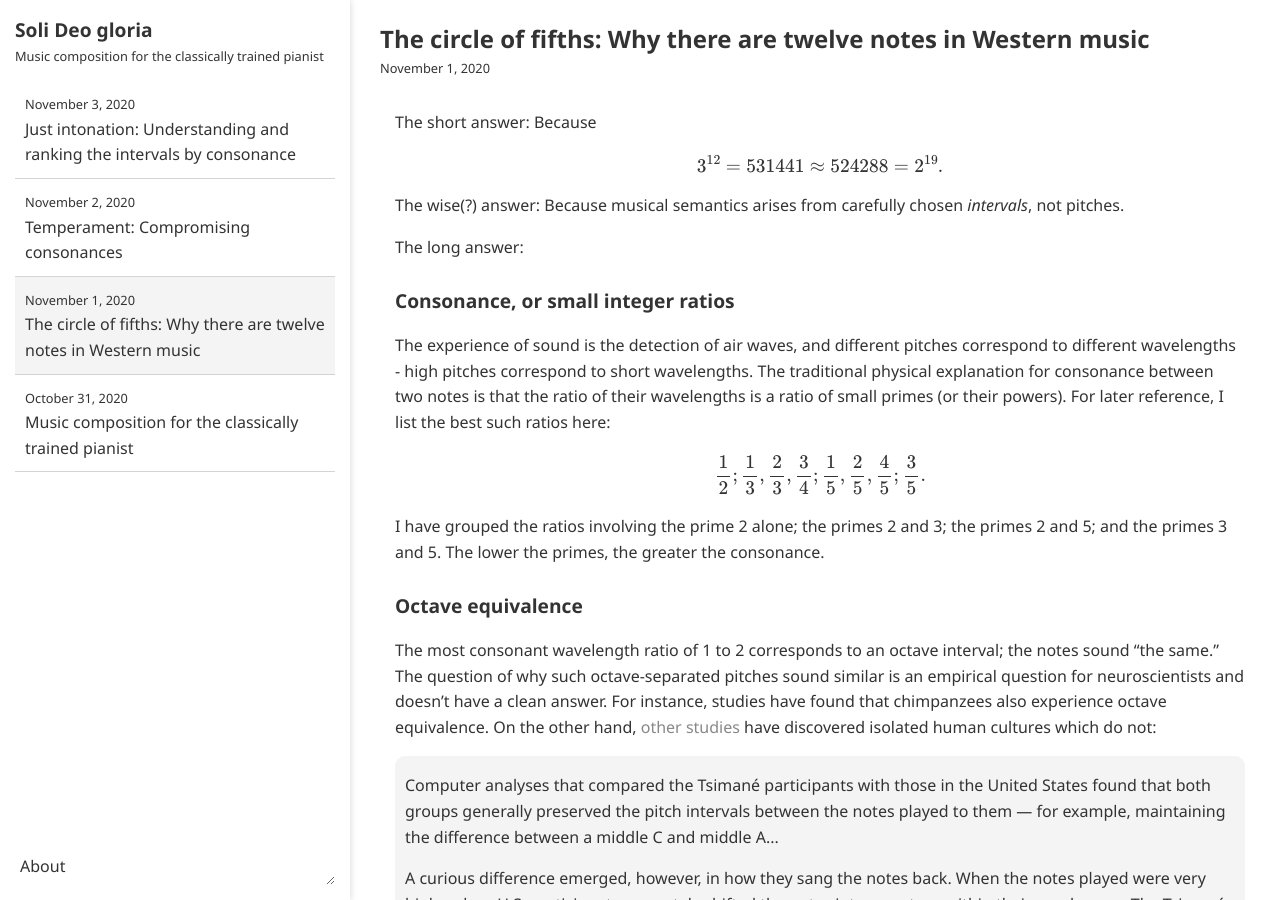
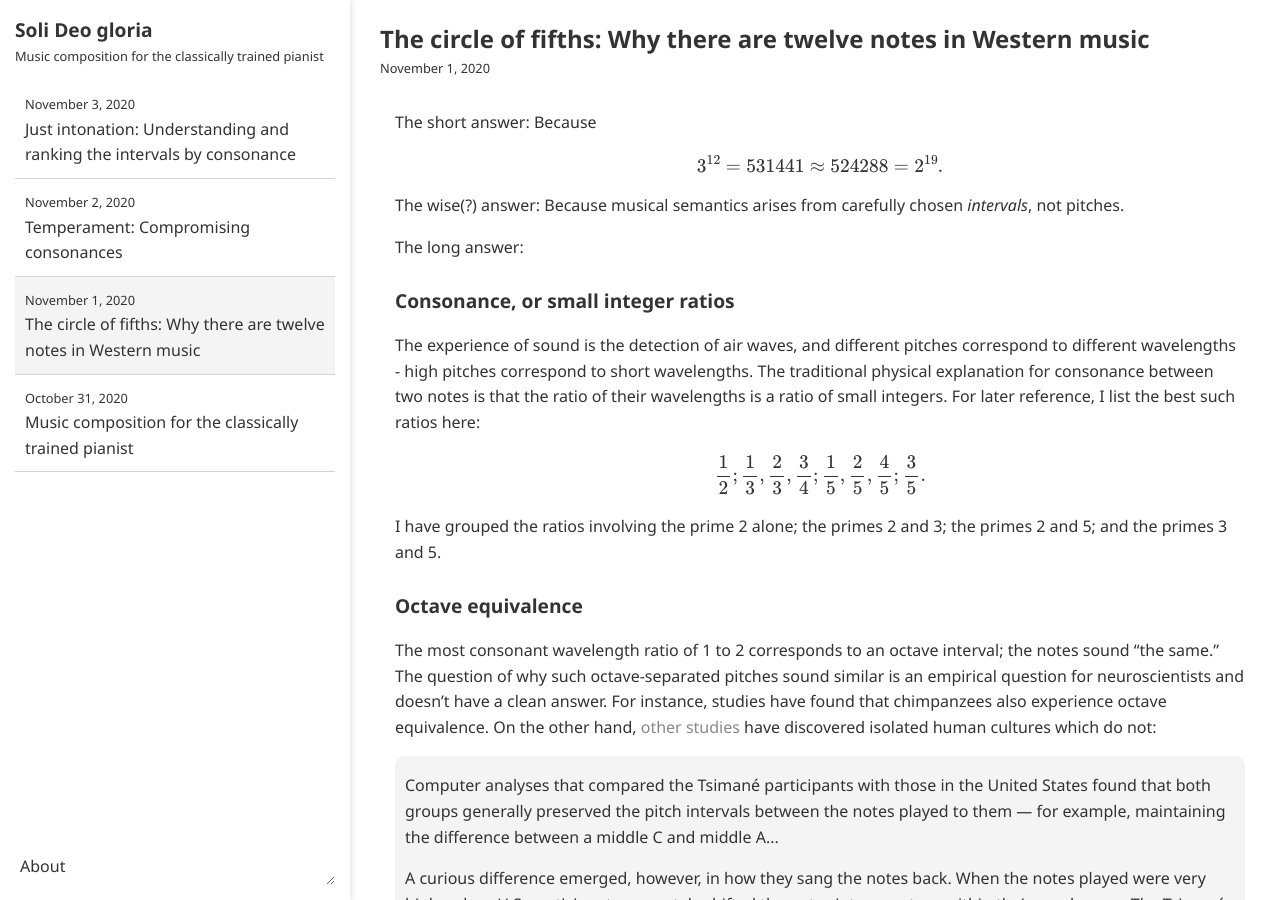
Before and after one commit to ansyblenetwork/sdg, a Jekyll site: the page built from _posts/2020-11-01-the-circle-of-fifths-why-there.md, in a window 1280 px wide and 900 px high. Built offline with Jekyll 4.4.1, drawn with Linux system fonts in a browser that asks for light colours; formulas are drawn with MathJax 3.

Commit message:
Update 2020-11-01-the-circle-of-fifths-why-there.md

```diff
--- a/_posts/2020-11-01-the-circle-of-fifths-why-there.md
+++ b/_posts/2020-11-01-the-circle-of-fifths-why-there.md
@@ -12,11 +12,11 @@
 
 ### Consonance, or small integer ratios
 
-The experience of sound is the detection of air waves, and different pitches correspond to different wavelengths - high pitches correspond to short wavelengths. The traditional physical explanation for consonance between two notes is that the ratio of their wavelengths is a ratio of small primes (or their powers). For later reference, I list the best such ratios here:
+The experience of sound is the detection of air waves, and different pitches correspond to different wavelengths - high pitches correspond to short wavelengths. The traditional physical explanation for consonance between two notes is that the ratio of their wavelengths is a ratio of small integers. For later reference, I list the best such ratios here:
 
 $$\frac{1}{2}; \frac{1}{3}, \frac{2}{3}, \frac{3}{4}; \frac{1}{5}, \frac{2}{5}, \frac{4}{5}; \frac{3}{5}.$$
 
-I have grouped the ratios involving the prime 2 alone; the primes 2 and 3; the primes 2 and 5; and the primes 3 and 5. The lower the primes, the greater the consonance.
+I have grouped the ratios involving the prime 2 alone; the primes 2 and 3; the primes 2 and 5; and the primes 3 and 5.
 
 ### Octave equivalence
 
```
